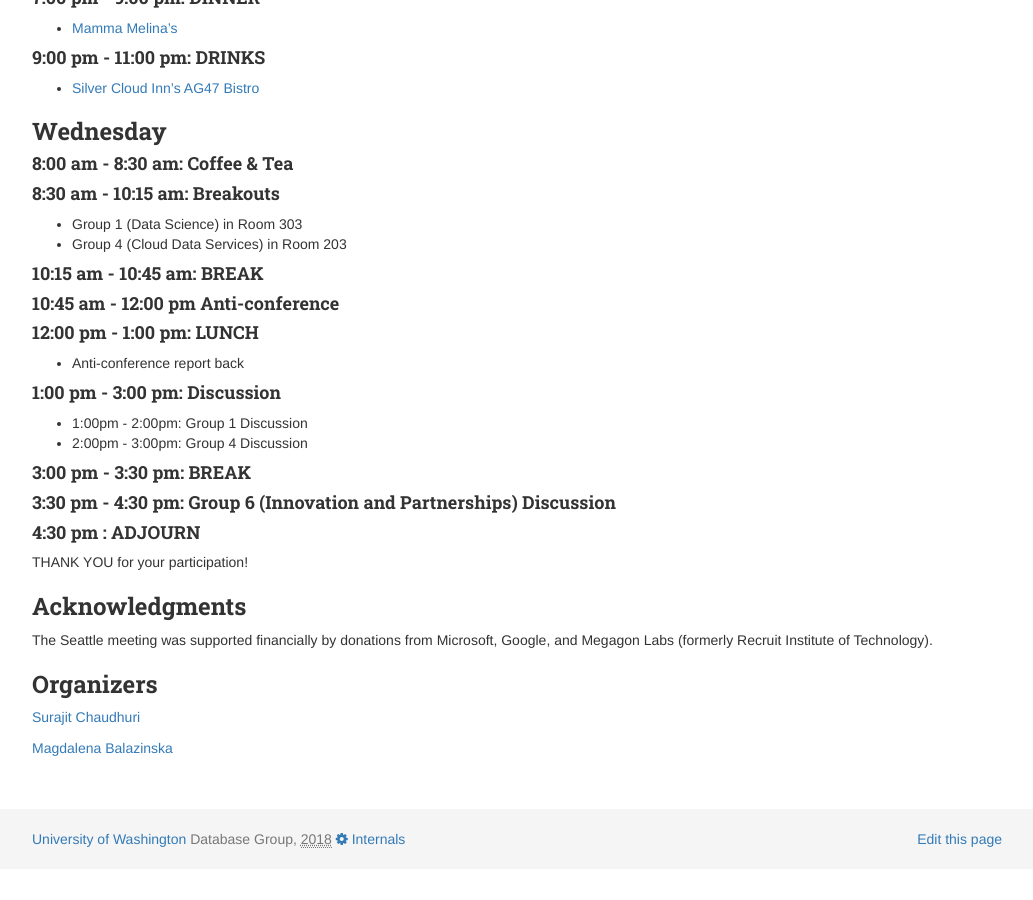
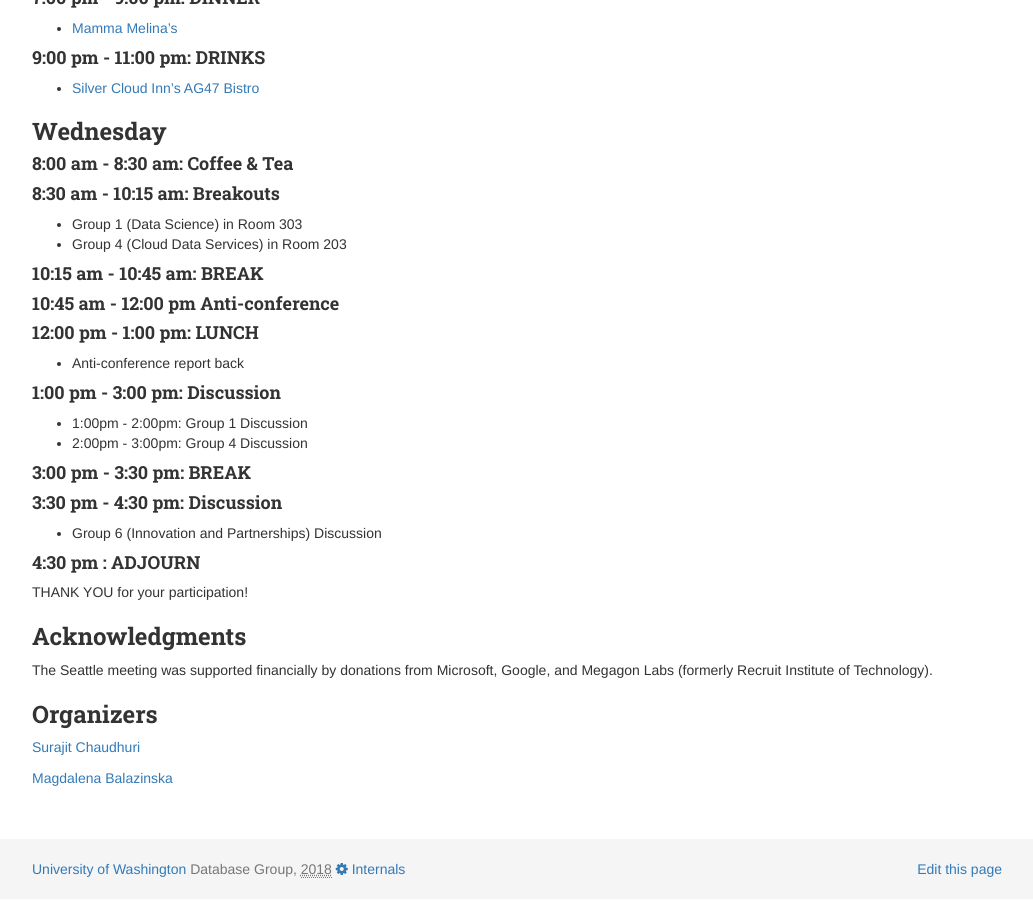
Before and after one commit to uwdb/website, a Jekyll site: the page built from events/other/2018/database_self_assessment_2018.markdown, in a window 1280 px wide and 900 px high, scrolled down 1738 px. Shown: the whole window, without its empty margins (123-1156 px from the left). Built offline with Jekyll 4.4.1, drawn with Linux system fonts in a browser that asks for light colours; nearby versions of some CDN libraries; before the commit the page ends 2608 px from its top, so only the background shows below that.

Commit message:
Update database_self_assessment_2018.markdown

```diff
--- a/events/other/2018/database_self_assessment_2018.markdown
+++ b/events/other/2018/database_self_assessment_2018.markdown
@@ -112,7 +112,8 @@
 
 #### 3:00 pm - 3:30 pm: BREAK
 
-#### 3:30 pm - 4:30 pm: Group 6 (Innovation and Partnerships) Discussion
+#### 3:30 pm - 4:30 pm: Discussion
+- Group 6 (Innovation and Partnerships) Discussion
 
 #### 4:30 pm : ADJOURN
 
```
